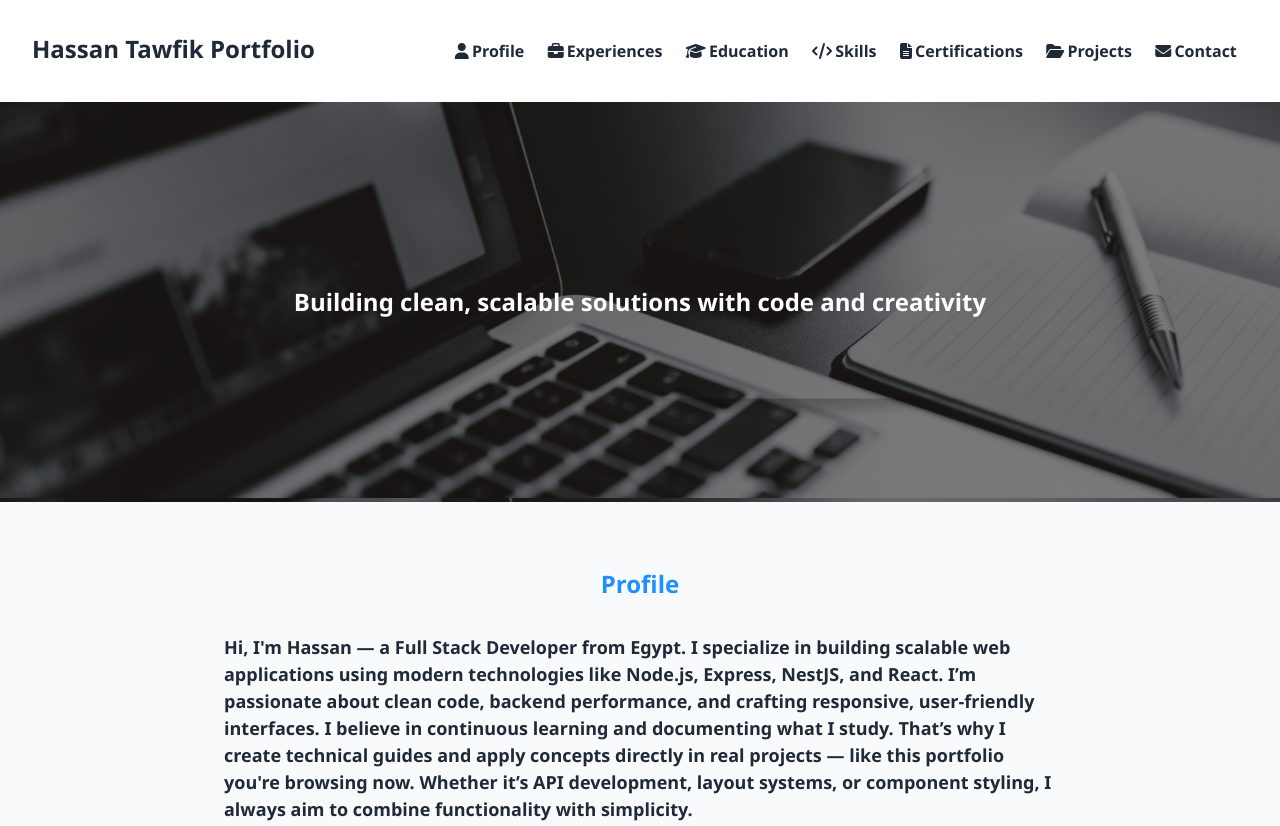
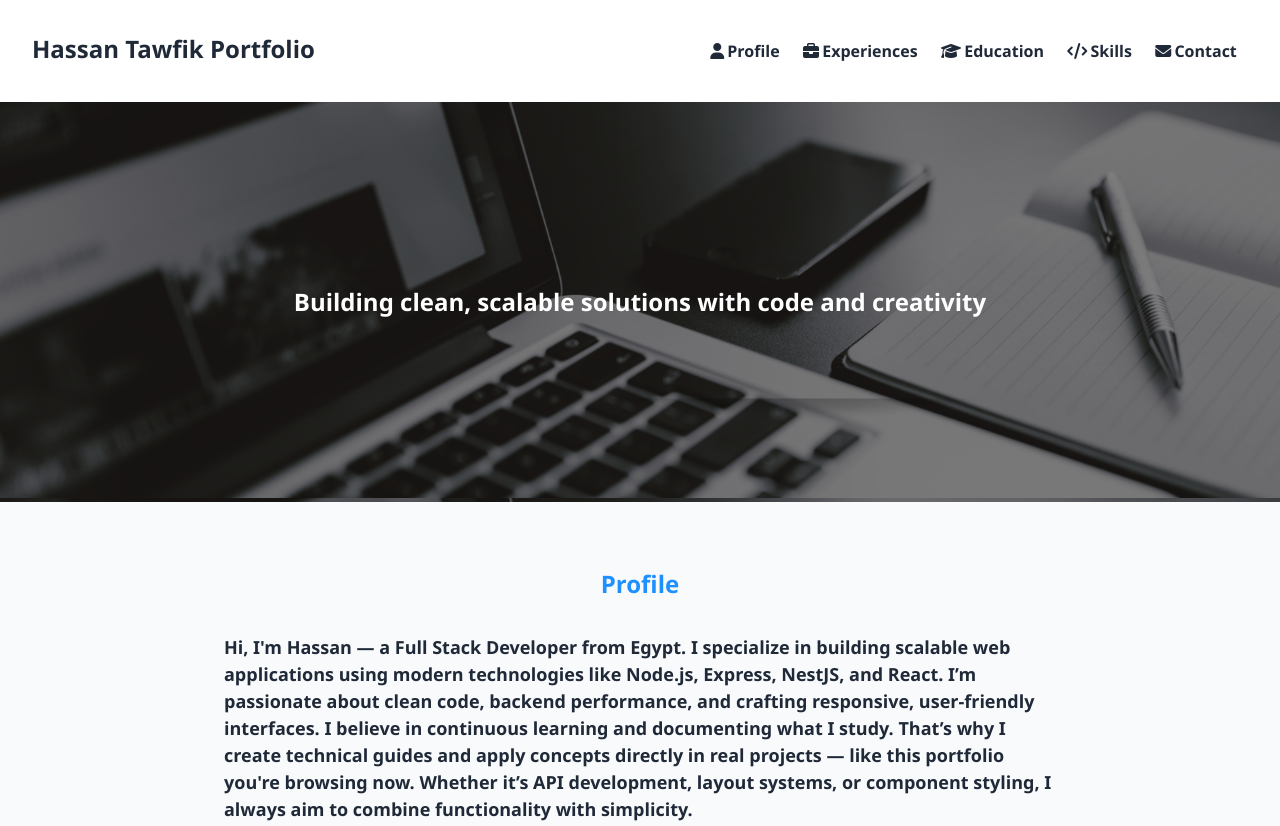
Before and after one commit to hkhalaf1675/portfolio-css, a plain HTML site: page index.html in a window 1280 px wide. Shown: the top 826 px of the page. Drawn offline with Linux system fonts and the light colour scheme.

Commit message:
add readme

```diff
--- a/index.html
+++ b/index.html
@@ -28,8 +28,8 @@
                 <li><a href="#experiences"><i class="fas fa-briefcase"></i><span class="">Experiences</span></a></li>
                 <li><a href="#education"><i class="fas fa-graduation-cap"></i><span class="">Education</span></a></li>
                 <li><a href="#skills"><i class="fas fa-code"></i><span class="">Skills</span></a></li>
-                <li><a href="#certifications"><i class="fas fa-file-lines"></i><span class="">Certifications</span></a></li>
-                <li><a href="#projects"><i class="fas fa-folder-open"></i><span class="">Projects</span></a></li>
+                <!-- <li><a href="#projects"><i class="fas fa-folder-open"></i><span class="">Projects</span></a></li> -->
+                <!-- <li><a href="#certifications"><i class="fas fa-file-lines"></i><span class="">Certifications</span></a></li> -->
                 <li><a href="#contact"><i class="fas fa-envelope"></i><span class="">Contact</span></a></li>
             </ul>
         </section>
```
Also changed, not shown: 1 other file.
